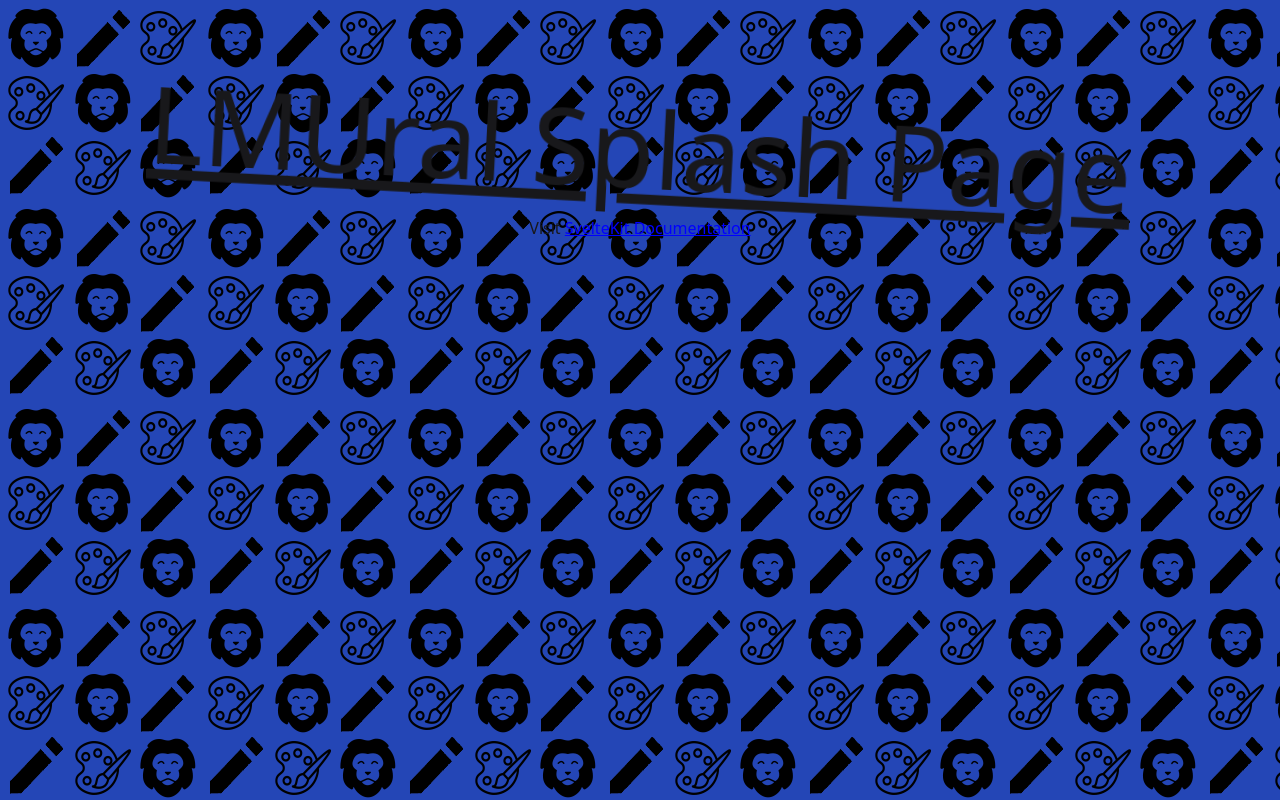
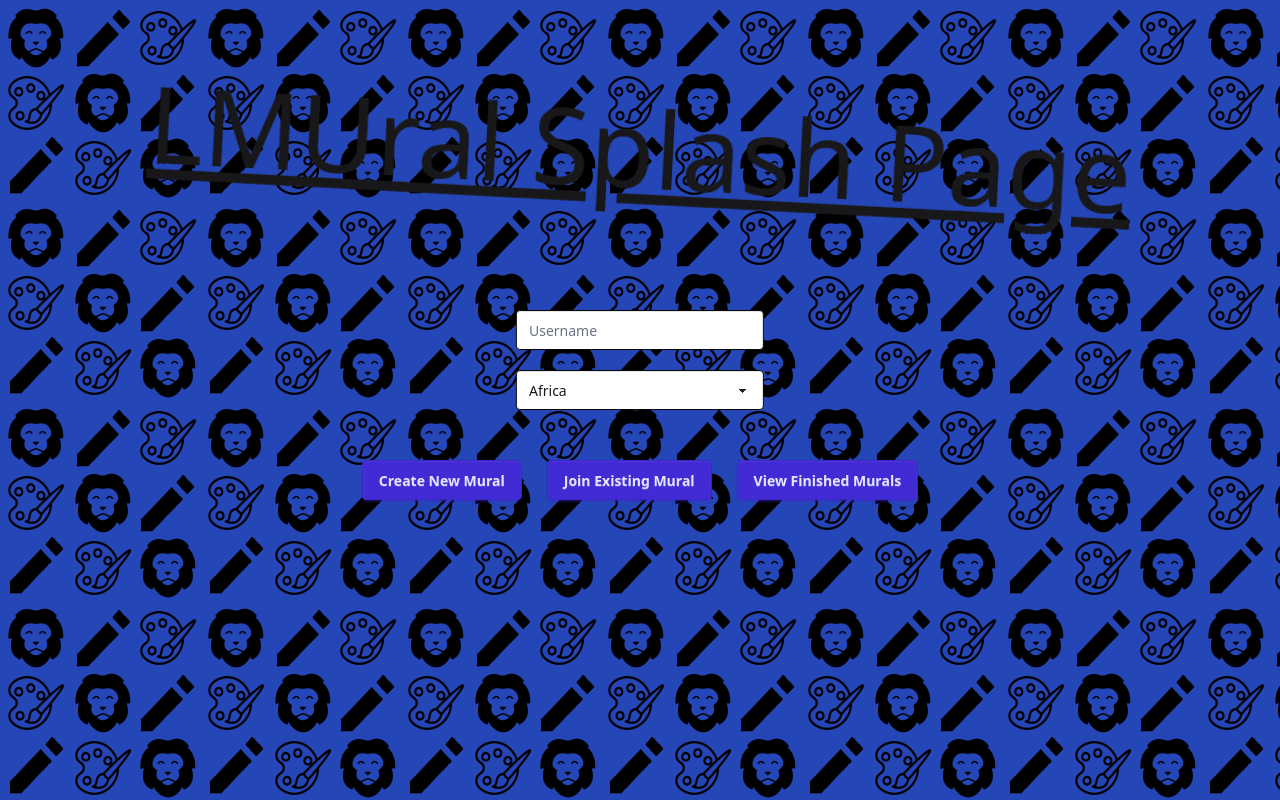
Before and after one commit to nndpznn/lmural, a SvelteKit app: page / in a window 1280 px wide. Built offline with nearby package versions, Linux system fonts and the light colour scheme.

Commit message:
Worked on UI for Splash Screen

```diff
--- a/src/routes/+page.svelte
+++ b/src/routes/+page.svelte
@@ -1,18 +1,44 @@
 <script>
-    // Component logic (if any)
+    let username = ""
+    let region = ""
 </script>
 
 <div class="container">
     <h1 class="text-8xl">LMUral Splash Page</h1>
-    <p>
+    <!-- <p>
         Visit <a href="https://svelte.dev/docs/kit" target="_blank"
             >SvelteKit Documentation</a
         >
-    </p>
+    </p> -->
 </div>
 
 <!-- Background animation covering the whole screen -->
 <div id="canvas"></div>
+
+<div class="general_container">
+
+    <!-- Login Contatiner -->
+    <div class="login_container">
+        <input bind:value={username} type="text" placeholder="Username" class="input input-neutral">
+        <select bind:value={region} class="select select-neutral">
+            <option value="">Africa</option>
+            <option value="">Antarctica</option>
+            <option value="">Asia</option>
+            <option value="">Australia</option>
+            <option value="">Europe</option>
+            <option value="">North America</option>
+            <option value="">South America</option>
+        </select>
+    </div>
+
+    <!-- Game Option Container -->
+    <div class="game_container">
+        <button class="btn btn-primary">Create New Mural</button>
+        <button class="btn btn-primary">Join Existing Mural</button>
+        <button class="btn btn-primary">View Finished Murals</button>
+    </div>
+</div>
+
 
 <style>
     h1 {
@@ -65,17 +91,46 @@
     .container {
         display: flex;
         flex-direction: column;
-        align-items: center; /* Centers horizontally */
+        align-items: center;
         text-align: center;
         gap: 20px;
         padding: 50px;
-        position: absolute; /* Keeps it positioned relative to the viewport */
-        top: 50px; /* Adjust this value as needed for spacing from the top */
+        position: absolute;
+        top: 50px;
         left: 50%;
-        transform: translateX(-50%); /* Only shift horizontally */
+        transform: translateX(-50%);
         width: 100%;
         max-width: 90vw;
         z-index: 1;
+    }
+
+    .login_container {
+        display: flex;
+        flex-direction: column;
+        align-items: center;
+        gap: 10px;
+        margin-bottom: 30px;
+    }
+
+    .general_container {
+        position: absolute;
+        top: 50%;
+        left: 50%;
+        transform: translate(-50%, -50%);
+        display: flex;
+        flex-direction: column;
+        align-items: center;
+        gap: 20px;
+
+    }
+
+    .game_container {
+        display: flex;
+        gap: 25px;
+    }
+
+    .input {
+       margin: 10px;
     }
 
     a {
```
